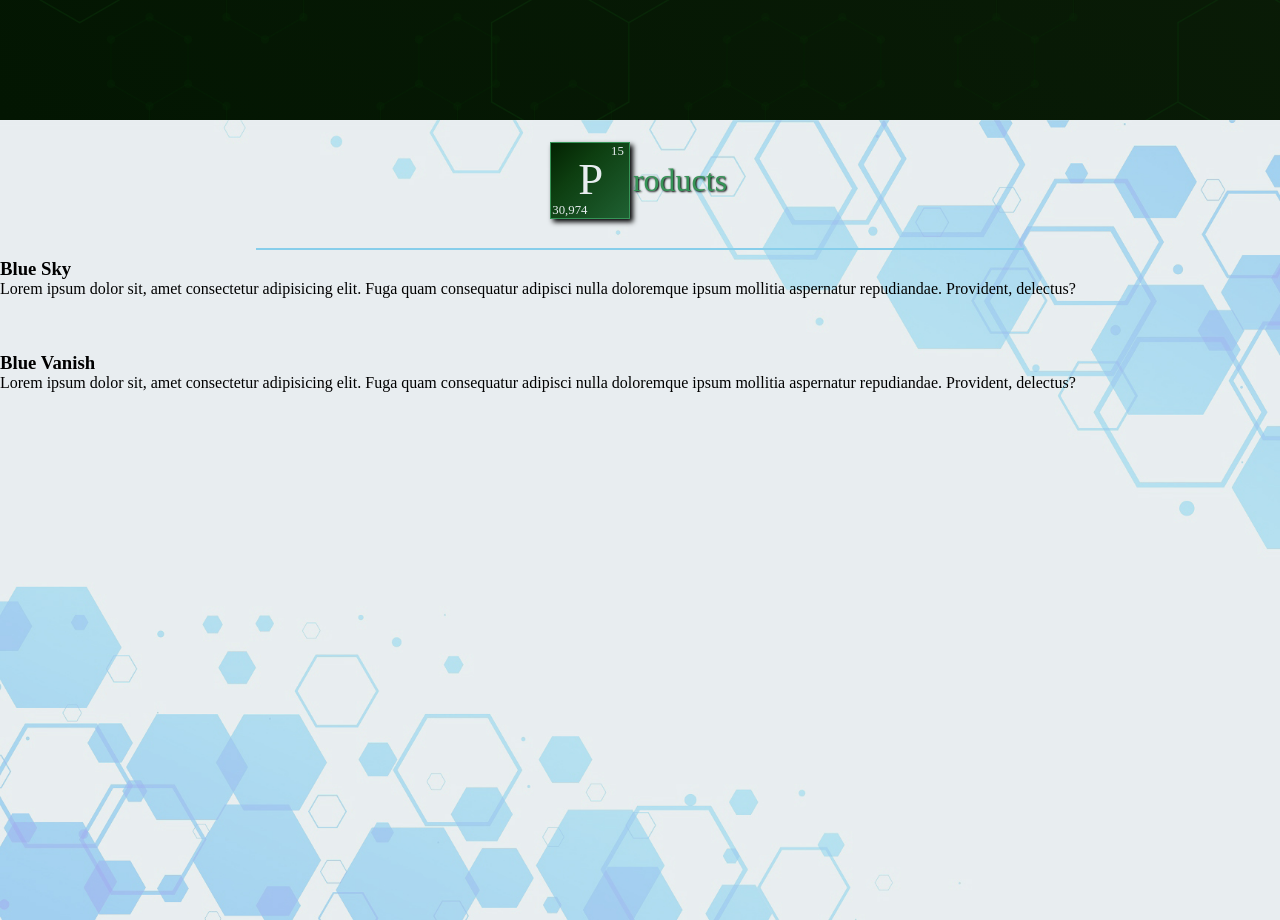
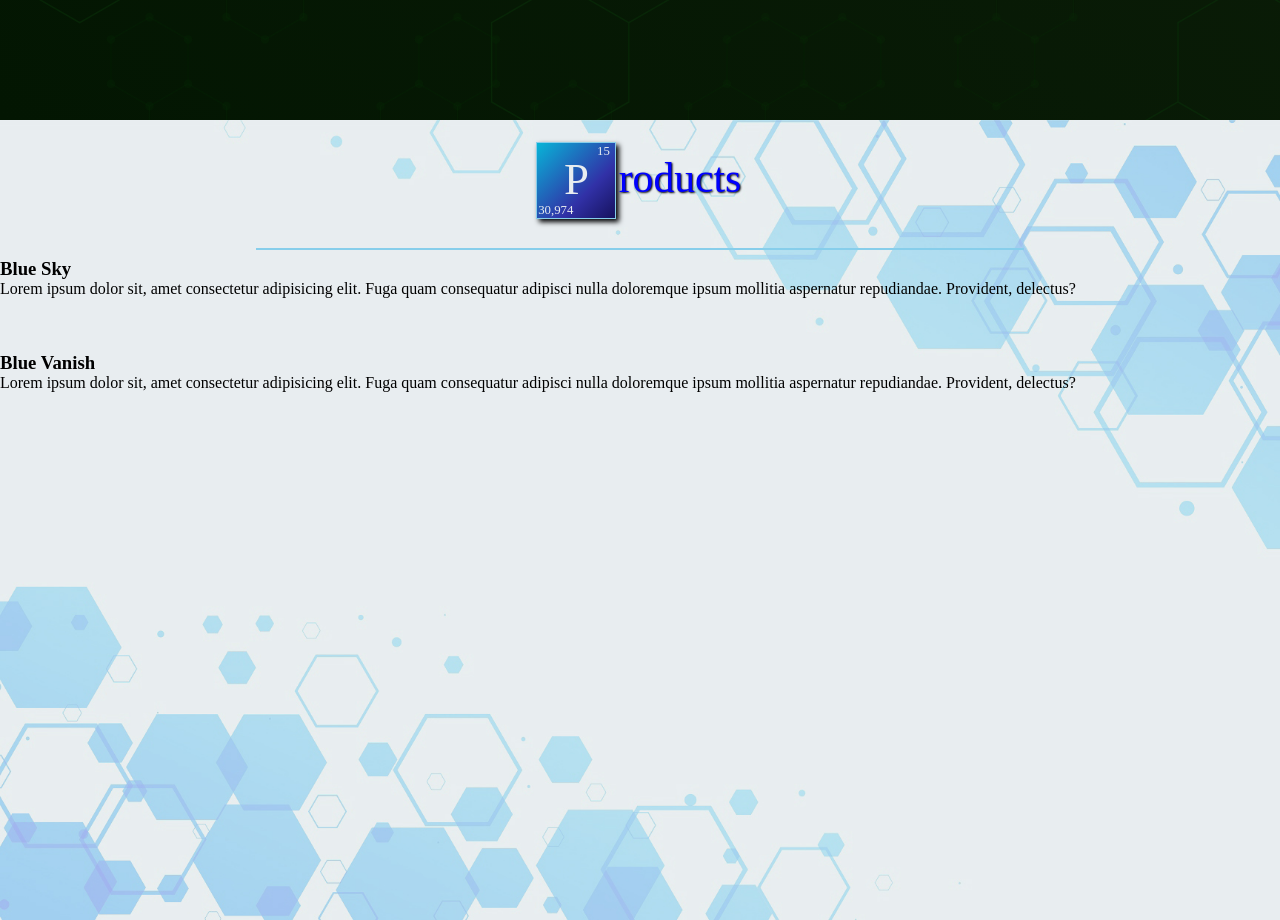
Before and after one commit to xebadevs/JQueryBad, a plain HTML site: page index.html in a window 1280 px wide. Shown: the part 1480-2400 px from the top of the page. Drawn offline with Linux system fonts and the light colour scheme.

Commit message:
'Minor_changes'

```diff
--- a/index.html
+++ b/index.html
@@ -45,7 +45,7 @@
         </section>
 
     <section class="section-aboutus" id="section-aboutus">
-        <div class="section-cont">
+        <div class="title-cont">
             <div class="section-title">
                 <div class="titleText">
                     <div class="textTop"></div>
@@ -95,16 +95,16 @@
     </section>
 
     <section class="section-products" id="section-products">
-        <div class="section-cont">
+        <div class="title-cont">
             <div class="section-title">
-                <div class="chElement">
+                <div class="chElementThree">
                     <div class="elementTop">15</div>
                     <div class="elementCenter">P</div>
                     <div class="elementBottom">30,974</div>
                 </div>
                 <div class="titleText">
                     <div class="textTop"></div>
-                    <div class="textCenter">roducts</div>
+                    <div class="textCenter textCenterProducts">roducts</div>
                     <div class="textBottom"></div>
                 </div>
             </div>
@@ -139,7 +139,7 @@
     </section>
 
     <section class="section-privacy" id="section-privacy">
-        <div class="section-cont">
+        <div class="title-cont">
             <div class="section-title">
                 <div class="titleText">
                     <div class="textTop"></div>
@@ -176,7 +176,7 @@
 
     <div class="section-contact-bgc">
         <section class="section-contact" id="section-contact">
-            <div class="section-cont">
+            <div class="title-cont">
                 <div class="section-title">
                     <div class="titleText">
                         <div class="textTop"></div>
--- a/less/nav.less
+++ b/less/nav.less
@@ -11,7 +11,7 @@ nav {
     grid-column: 4;
 }
 
-.chElement, .chElementTwo {
+.chElement, .chElementTwo, .chElementThree {
     max-width: 80px;
     max-height: 80px;
     margin: auto;
@@ -25,11 +25,10 @@ nav {
 }
 
 .titleText {
-    color: @walterWhite;
     color: @seaGreen;
-    font-size: 2rem;
+    font-size: 2.6rem;
     margin: auto;
-    padding: 0 0.2rem 0 0.2rem;
+    padding: 0 0.2rem 0.2rem 0.2rem;
     display: block;
 }
 
--- a/less/section_aboutus.less
+++ b/less/section_aboutus.less
@@ -1,17 +1,17 @@
-.section-cont {
+.section-aboutus {
+    background-image: url(../img/hexagons.svg);
+    background-size: cover;
+    height: 100vh;
+    width: 100%;
+}
+
+.title-cont {
     display: flex;
     flex-wrap: wrap;
     align-items: center;
     justify-content: center;
     width: 100%;
     height: 15vh;
-}
-
-.section-aboutus {
-    background-image: url(../img/hexagons.svg);
-    background-size: cover;
-    height: 100vh;
-    width: 100%;
 }
 
 .section-aboutus .section-title {
--- a/less/section_products.less
+++ b/less/section_products.less
@@ -14,3 +14,12 @@
 .section-products .section-title {
     display: inline-flex;
 }
+
+.chElementThree {
+    background: @elementBackgroundThree;
+    border: 1px solid skyblue;
+}
+
+.textCenterProducts {
+    color: blue;
+}
--- a/less/variables.less
+++ b/less/variables.less
@@ -10,3 +10,4 @@
 
 @elementBackgroundOne: linear-gradient(135deg, rgba(3,34,2,1) 0%, rgba(13,62,16,1) 35%, rgba(31,96,50,1) 100%);
 @elementBackgroundTwo: linear-gradient(315deg, rgba(3,34,2,1) 0%, rgba(13,62,16,1) 35%, rgba(31,96,50,1) 100%);
+@elementBackgroundThree: linear-gradient(315deg, rgba(22,18,94,1) 0%, rgba(49,49,167,1) 35%, rgba(8,181,215,1) 100%);
```
Also changed, not shown: css/styles.css.
